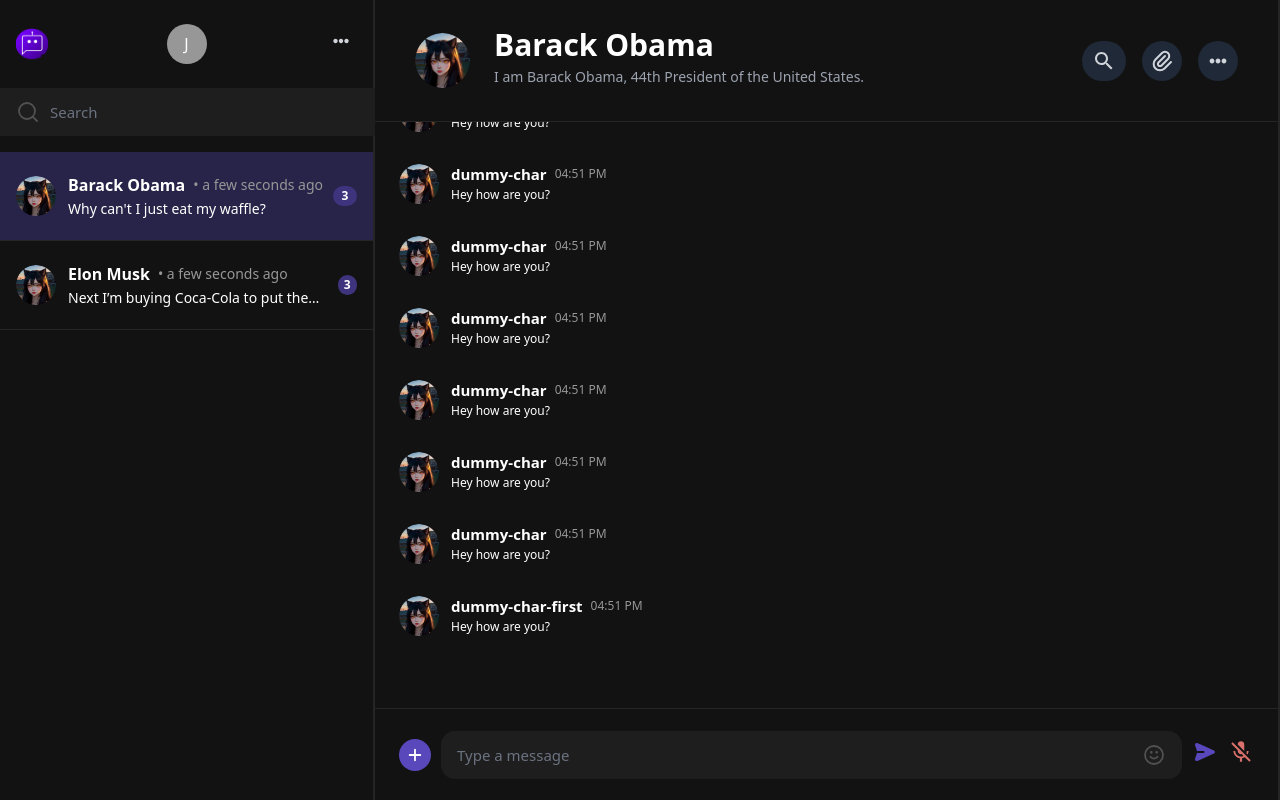
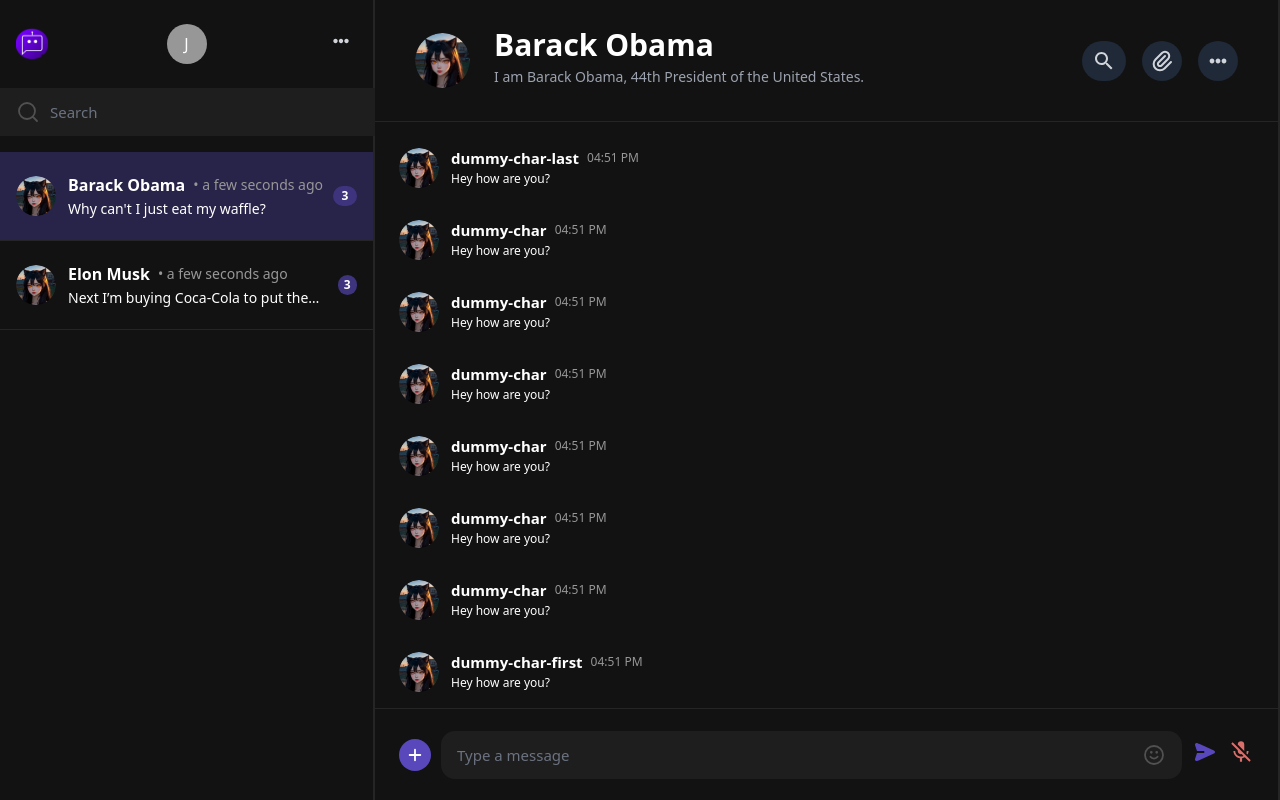
Before and after one commit to HollandPleskac/Clonr-AI-Characters, a Next.js app in the folder frontend/: page /chat/12345/123 in a window 1280 px wide. Built offline with nearby package versions, Linux system fonts and the light colour scheme.

Commit message:
send msg bug fix

```diff
--- a/frontend/src/components/ChatPage/Chat/index.tsx
+++ b/frontend/src/components/ChatPage/Chat/index.tsx
@@ -286,7 +286,7 @@ export default function ChatScreen({
           >
             <div
               className={`${
-                isFetching ? 'text-white' : 'text-transparent'
+                isFetching ? 'text-white flex' : 'text-transparent hidden'
               } w-full py-4 h-[56px]`}
             >
               <ThreeDots
```
